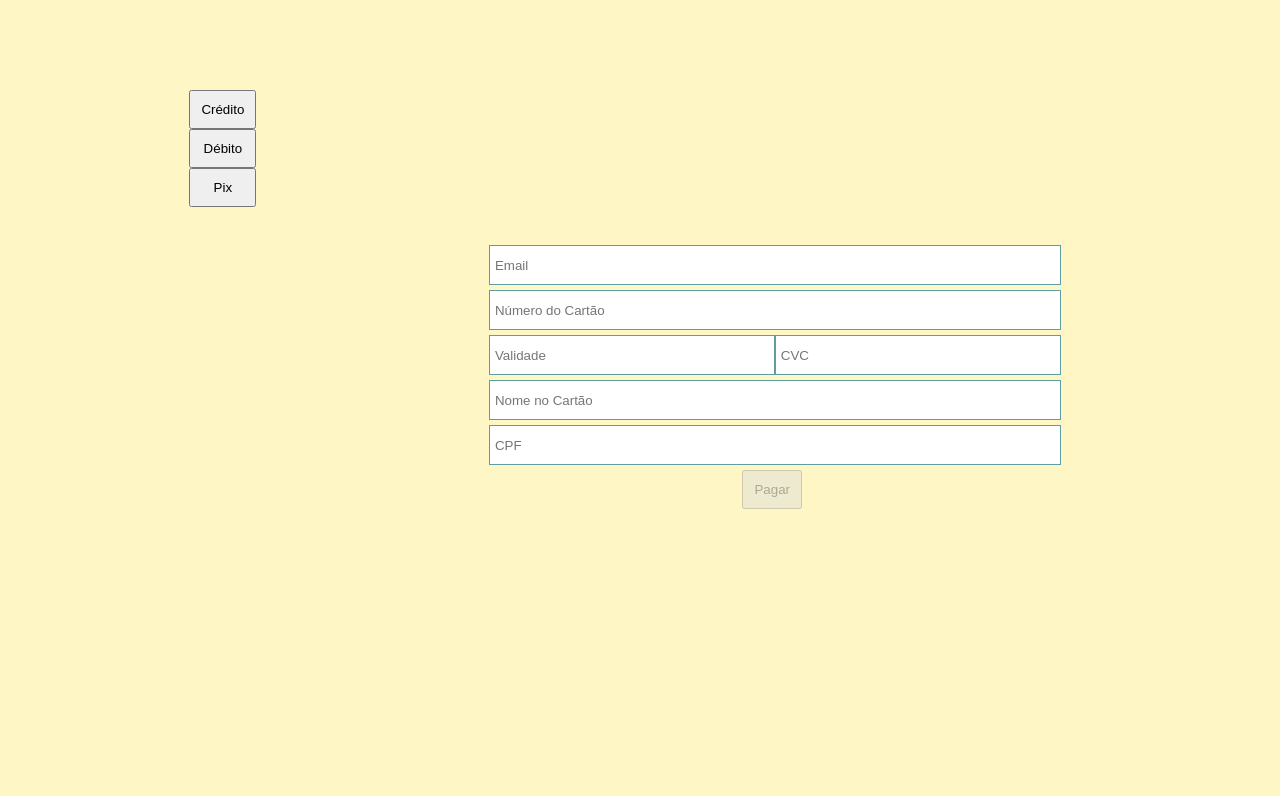
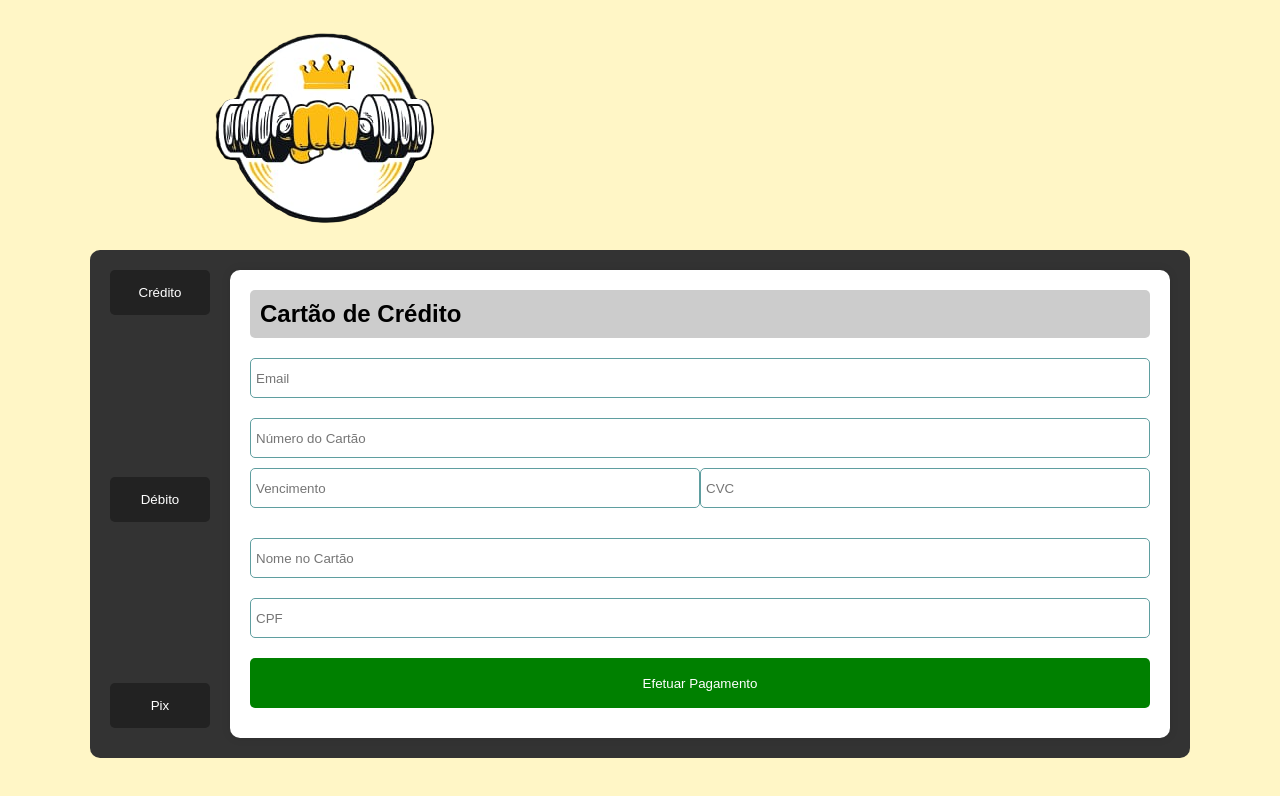
Before and after one commit to ICEI-PUC-Minas-PPLCC-TI/ppl-cc-ti1-2024-1-g-mapeamento-academia, a plain HTML site: page codigo/pages/pagamento.html in a window 1280 px wide. Both pictures are taken after a click on the button "Crédito". Drawn offline with Linux system fonts and the light colour scheme.

Commit message:
Atualizando páginas de avaliação e pagamento

```diff
--- a/codigo/assets/js/pagamento.js
+++ b/codigo/assets/js/pagamento.js
@@ -1,37 +1,53 @@
 function mostrarform(tipo) {
-  var dadoscartao = document.getElementById('dadoscartao');
-  var dadospix = document.getElementById('dadospix');
-  dadoscartao.classList.add('esconde');
-  dadospix.classList.add('esconde');
+    var dadoscartaoC = document.getElementById('dadoscartaoC');
+    var dadoscartaoD = document.getElementById('dadoscartaoD');
+    var dadospix = document.getElementById('dadospix');
 
-  if (tipo === 'credito' || tipo === 'debito') {
-      dadoscartao.classList.remove('esconde');
-      verificarCampos();
-  } else if (tipo === 'pix') {
-      dadospix.classList.remove('esconde');
-  }
+    dadoscartaoC.classList.add('esconde');
+    dadoscartaoD.classList.add('esconde');
+    dadospix.classList.add('esconde');
+
+    document.getElementById('credito-btn').classList.remove('selected');
+    document.getElementById('debito-btn').classList.remove('selected');
+    document.getElementById('pix-btn').classList.remove('selected');
+
+    if (tipo === 'credito') {
+        dadoscartaoD.classList.remove('esconde');
+        dadoscartaoC.classList.add('mostrar');
+        document.getElementById('credito-btn').classList.add('selected');
+
+        dadoscartaoD.classList.remove('mostrar');
+        dadoscartaoD.classList.add('esconde');
+
+        dadospix.classList.remove('mostrar');
+        dadospix.classList.add('esconde');
+
+    } else if (tipo === 'debito') {
+        dadoscartaoC.classList.remove('esconde');
+        dadoscartaoD.classList.add('mostrar');
+        document.getElementById('debito-btn').classList.add('selected');
+
+        dadoscartaoC.classList.remove('mostrar');
+        dadoscartaoC.classList.add('esconde');
+
+        dadospix.classList.remove('mostrar');
+        dadospix.classList.add('esconde');
+
+    } else if (tipo === 'pix') {
+        dadospix.classList.remove('esconde');
+        dadospix.classList.add('mostrar');
+        document.getElementById('pix-btn').classList.add('selected');
+
+        dadoscartaoC.classList.remove('mostrar');
+        dadoscartaoC.classList.add('esconde');
+
+        dadoscartaoD.classList.remove('mostrar');
+        dadoscartaoD.classList.add('esconde');
+
+    }
 }
 
-function verificarCampos() {
-  var campos = document.querySelectorAll('#dadoscartao input');
-  var todosPreenchidos = Array.from(campos).every(input => input.value);
-  document.getElementById('botaopag').disabled = !todosPreenchidos;
+function processarpag(){
+    alert("Pagamento concluido!");
 }
-
-// Adicionando ouvintes de eventos para cada campo de entrada
-document.querySelectorAll('#dadoscartao input').forEach(input => {
-  input.addEventListener('input', verificarCampos);
-});
-
-function processarpag() {
-  // Aqui você adicionaria o código para processar o pagamento
-  alert('Pagamento processado!');
-}
-
-function codigo() {
-  // Aqui você adicionaria o código para gerar o código de teste e o QR Code
-  window.open('pagina-codigo.html', '_blank');
-}
-
-// Chame verificarCampos quando a página carregar para definir o estado inicial do botão
 window.onload = verificarCampos;
--- a/codigo/assets/pagamento.css
+++ b/codigo/assets/pagamento.css
@@ -1,93 +1,133 @@
 @media screen and (max-width: 768px) {
-    .info,
-    .form{
+    .form {
         width: 100%;
         margin-bottom: 50px;
     }
 }
 
-*{
+* {
     margin: 0;
     box-sizing: border-box;
     padding: 0;
 }
 
-body{
+header{
+    display: block;
+}
+
+.logo{
+    position: absolute;
+    align-items: center;
+    display: flex;
+    flex-wrap: wrap;
+    width: 162px;
+    right: 920px;
+    top: 10px;
+}
+
+body {
     background-color: #FFF6C6;
     font-family: Arial, sans-serif;
 }
 
-section.pag{
+section.pag {
     display: flex;
     flex-wrap: wrap;
     max-width: 1100px;
     justify-content: space-around;
     padding: 0 2%;
     margin: 90px auto;
+    background-color: #333;
+    border-radius: 10px;
+    padding: 20px;
+    margin-top: 250px;
 }
 
-#opcoes{
-    display: grid;
-    max-height: 10px;
+#opcoes {
+    display: flex;
+    flex-direction: column;
+    justify-content: space-between;
+    margin-right: 20px;
 }
 
-button{
-padding: 10px; margin-right: 5px;
+#opcoes button {
+    background-color: #222;
+    width: 100px;
+    color: white;
+    padding: 15px;
+    margin-bottom: 10px;
+    border: none;
+    border-radius: 5px;
+    cursor: pointer;
 }
 
-.info{
-    width: 40%;
+#opcoes button:hover {
+    background-color: #444;
 }
 
-.form{
-    width: 65%;
-    align-self: center;
-    text-align: center;
-    padding: 30px 30px 30px 80px;
-    padding-top: 150px;
+button.selected {
+    background-color: green;
 }
 
-.form form{
-    display: flex;
-    flex-wrap: wrap;
+.form {
+    flex-grow: 1;
+    background-color: white;
+    border-radius: 10px;
+    padding: 20px;
+    box-shadow: 0 0 10px rgba(0, 0, 0, 0.1);
 }
 
-.form100{
-    width: 100%;
-    margin-bottom: 5px;
-    margin-top: 5px;
+.form h2 {
+    background-color: #ccc;
+    padding: 10px;
+    border-radius: 5px;
+    margin-bottom: 20px;
 }
 
-.form50{
-    width: 100%;
+.form100,
+.form50 {
     display: flex;
-    margin-bottom: 5px;
-    margin-top: 5px;
+    flex-direction: column;
+    margin-bottom: 10px;
 }
 
-.form input[type=text]{
+.form50 {
+    flex-direction: row;
+    justify-content: space-between;
+}
+
+.form50 input {
+    width: 48%;
+}
+
+.form input[type=text] {
     width: 100%;
     height: 40px;
     border: 1px solid cadetblue;
     padding-left: 5px;
+    border-radius: 5px;
+    margin-bottom: 10px;
 }
 
-.form input[type=submit]{
+.form button {
     width: 100%;
     height: 50px;
-    border: 0;
+    border: none;
     background-color: green;
     color: white;
+    border-radius: 5px;
+    cursor: pointer;
+}
+
+.form button:disabled {
+    background-color: grey;
+    cursor: not-allowed;
 }
 
 .esconde {
-display: none;
+    display: none;
 }
 
-.mostrar{
-display: block;
+.mostrar {
+    display: block;
 }
-
-#formulariopag div{
-margin-bottom: 10px;
-}
--- a/codigo/pages/pagamento.html
+++ b/codigo/pages/pagamento.html
@@ -1,5 +1,5 @@
 <!DOCTYPE html>
-<html>
+<html lang="pt-BR">
 <head>
     <meta charset="UTF-8">
     <meta name="viewport" content="width=device-width, initial-scale=1.0">
@@ -7,16 +7,26 @@
     <title>Pagamento</title>
 </head>
 <body>
+    <script src="../assets/js/pagamento.js"></script>
+
+    <header>
+        <div class="logo">
+            <img src="../assets/img/logo_plataforma.png" alt="">
+        </div>
+    </header>
+
     <section class="pag">
 
         <div id="opcoes">
-            <button onclick="mostrarform('credito')">Crédito</button>
-            <button onclick="mostrarform('debito')">Débito</button>
-            <button onclick="mostrarform('pix')">Pix</button>
+            <button onclick="mostrarform('credito')" id="credito-btn">Crédito</button>
+            <button onclick="mostrarform('debito')" id="debito-btn">Débito</button>
+            <button onclick="mostrarform('pix')" id="pix-btn">Pix</button>
         </div>
 
         <div class="form">
-            <div id="dadoscartao" class="esconde">
+            <div id="dadoscartaoC" class="esconde">
+
+                <h2>Cartão de Crédito</h2>
 
                 <div class="form100">
                     <input type="text" id="email" placeholder="Email" required>
@@ -26,7 +36,7 @@
                     <input type="text" id="numerodocartao" placeholder="Número do Cartão" required>
 
                     <div class="form50">
-                        <input type="text" id="validade" placeholder="Validade" required>
+                        <input type="text" id="validade" placeholder="Vencimento" required>
                         <input type="text" id="CVC" placeholder="CVC" required>
                     </div>
 
@@ -38,19 +48,52 @@
                     <input type="text" id="cpfCartao" placeholder="CPF" required>
                 </div>
                 <div class="form100">
-                    <button id="botaopag" onclick="processarpag()" disabled>Pagar</button>
+                    <button id="botaopag" onclick="processarpag()">Efetuar Pagamento</button>
+                </div>
+
+            </div>
+
+
+            <div id="dadoscartaoD" class="esconde">
+
+                <h2>Cartão de Débito</h2>
+
+                <div class="form100">
+                    <input type="text" id="email" placeholder="Email" required>
+                </div>
+
+                <div class="form100">
+                    <input type="text" id="numerodocartao" placeholder="Número do Cartão" required>
+
+                    <div class="form50">
+                        <input type="text" id="validade" placeholder="Vencimento" required>
+                        <input type="text" id="CVC" placeholder="CVC" required>
+                    </div>
+
+                </div>
+                <div class="form100">
+                    <input type="text" id="nomecartao" placeholder="Nome no Cartão" required>
+                </div>
+                <div class="form100">
+                    <input type="text" id="cpfCartao" placeholder="CPF" required>
+                </div>
+
+                <div class="form100">
+                    <button id="botaopag" onclick="processarpag()">Efetuar Pagamento</button>
                 </div>
 
             </div>
 
             <div id="dadospix" class="esconde">
+                <h2>Pix</h2>
                 <input type="text" id="cpfPix" placeholder="CPF" required>
                 <div class="form100">
                     <button onclick="codigo()">Código de pagamento</button>
                 </div>
             </div>
         </div>
+
     </section>
-    <script src="../assets/js/pagamento.js"></script>
+
 </body>
 </html>
```
Also changed, not shown: codigo/pages/avaliação.html (+1 -1 lines).
